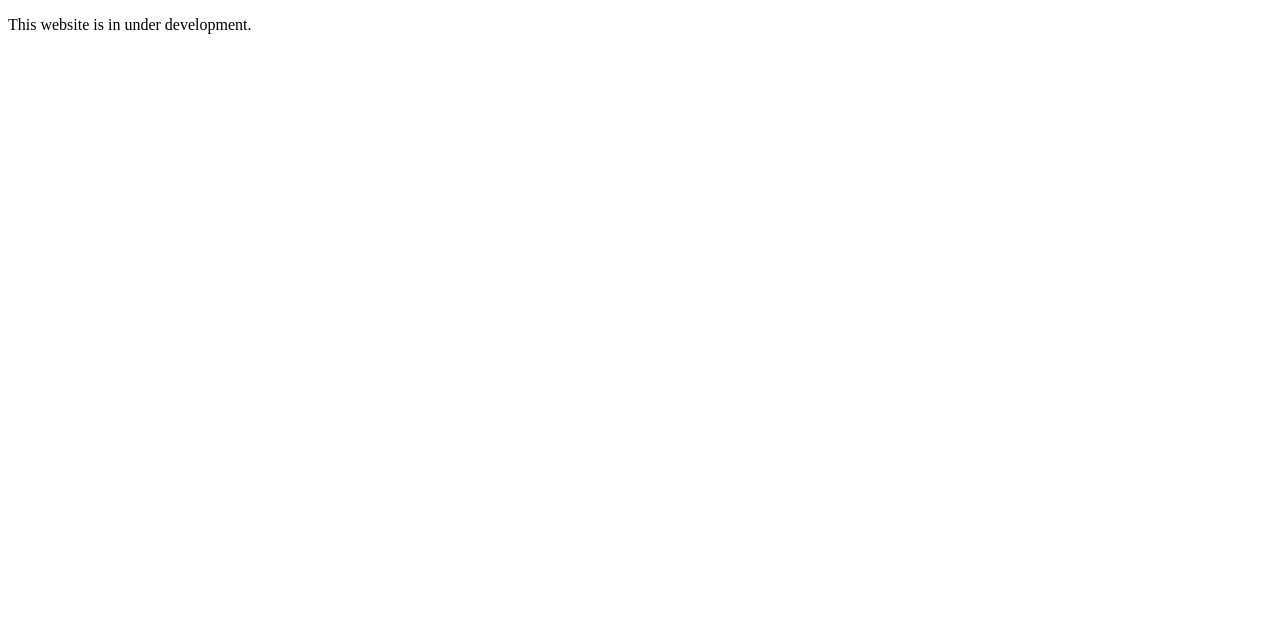
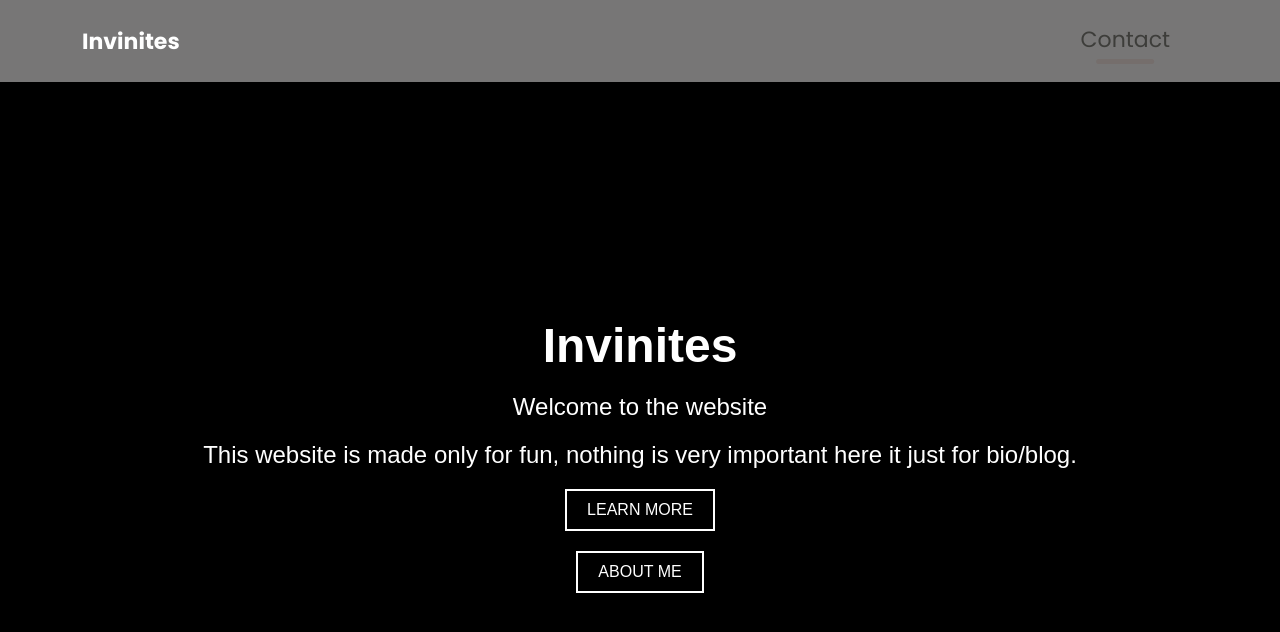
Before and after one commit to doesnotexists/web, a plain HTML site: page index.html in a window 1280 px wide. Drawn offline with Linux system fonts and the light colour scheme.

Commit message:
Update index.html

```diff
--- a/index.html
+++ b/index.html
@@ -1,9 +1,196 @@
 <!DOCTYPE html>
-<html>
-    <head>
-        <title>Hello!</title>
-    </head>
-    <body>
-        <p>This website is in under development.</p>
-    </body>
+<html lang="id">
+<head>
+    <meta charset="UTF-8">
+    <meta name="viewport" content="width=device-width, initial-scale=1.0">
+    <link rel="stylesheet" href="styles.css">
+    <title>Invinites</title>
+    <style>
+        /* Your existing styles here */
+
+        body {
+            margin: 0;
+            padding: 0;
+            display: flex;
+            flex-direction: column;
+            justify-content: center;
+            align-items: center;
+            height: 100vh;
+            background-color: #000;
+            color: #fff;
+            font-family: Arial, sans-serif;
+            overflow: hidden;
+        }
+
+        nav {
+            position: absolute;
+            top: 0px;
+            width: 100%;
+            display: flex;
+            justify-content: space-between;
+            align-items: center;
+            padding: 0 20px;
+            box-sizing: border-box;
+        }
+
+        .logo {
+            font-size: 1.5rem;
+            font-weight: bold;
+        }
+
+        ul {
+            list-style: none;
+            margin: 0;
+            padding: 0;
+            display: flex;
+        }
+
+        ul li {
+            position: relative;
+            margin-left: 20px;
+        }
+
+        ul li a {
+            color: #fff;
+            text-decoration: none;
+            font-size: 1rem;
+            transition: color 0.3s;
+        }
+
+        ul li a:hover,
+        ul li a.active {
+            color: rgb(61, 61, 58);
+        }
+
+        .contact-info {
+            display: none;
+            position: absolute;
+            top: 100%;
+            left: 0;
+            background-color: rgba(0, 0, 0, 0.9);
+            padding: 10px;
+            border-radius: 5px;
+            white-space: nowrap;
+        }
+
+        ul li:hover .contact-info {
+            display: block;
+        }
+
+        .contact-info p {
+            margin: 5px 0;
+            color: #fff;
+            font-size: 0.9rem;
+        }
+
+        .main-content a.nav-link {
+        margin-bottom: 10px;
+        }
+
+        .main-content h1 {
+            margin-bottom: 20px;
+            font-size: 3rem;
+        }
+
+        .main-content p {
+            margin-bottom: 20px;
+            font-size: 1.5rem;
+        }
+
+        .main-content a {
+            display: inline-block;
+            padding: 10px 20px;
+            border: 2px solid #fff;
+            color: #fff;
+            text-decoration: none;
+            font-size: 1rem;
+            text-transform: uppercase;
+            transition: background-color 0.3s, color 0.3s;
+        }
+
+        .main-content a:hover {
+            background-color: #fff;
+            color: #000;
+        }
+
+        /* Loading Screen Styles */
+        #loading {
+            position: fixed;
+            width: 100%;
+            height: 100%;
+            background: #000;
+            display: flex;
+            justify-content: center;
+            align-items: center;
+            z-index: 9999;
+        }
+
+        #loading img {
+            width: 100px;
+            height: 100px;
+        }
+
+        .fade-in {
+            animation: fadeIn 1s forwards;
+        }
+
+        .fade-out {
+            animation: fadeOut 1s forwards;
+        }
+
+        @keyframes fadeIn {
+            from { opacity: 0; }
+            to { opacity: 1; }
+        }
+
+        @keyframes fadeOut {
+            from { opacity: 1; }
+            to { opacity: 0; }
+        }
+
+    </style>
+</head>
+<body class="fade-in">
+    <!-- Loading Screen -->
+    <div id="loading">
+        <img src="./images/loading.gif" alt="Loading...">
+    </div>
+    <div class="background"></div>
+    <nav>
+        <label class="logo">Invinites</label>
+        <ul>
+            <li>
+                <a class="active" href="#Contact">Contact</a>
+                <div class="contact-info">
+                    <p>Email: hello@invinites.site </p>
+                </div>
+            </li>
+        </ul>
+    </nav>
+    <div class="main-content">
+        <h1>Invinites</h1>
+        <p>Welcome to the website</p>
+        <p>This website is made only for fun, nothing is very important here it just for bio/blog.</p>
+        <a href="learn-more.html" class="nav-link">Learn More</a>
+        <a href="about-me.html" class="nav-link" style="margin-top: 10px;">About Me</a>
+    </div>
+
+    <script>
+        window.addEventListener('load', function() {
+            document.getElementById('loading').style.display = 'none';
+        });
+
+        document.querySelectorAll('a.nav-link').forEach(function(link) {
+            link.addEventListener('click', function(e) {
+                e.preventDefault();
+                const href = this.getAttribute('href');
+
+                document.body.classList.add('fade-out');
+                setTimeout(function() {
+                    window.location.href = href;
+                }, 1000);
+            });
+        });
+    </script>
+</body>
 </html>
```
